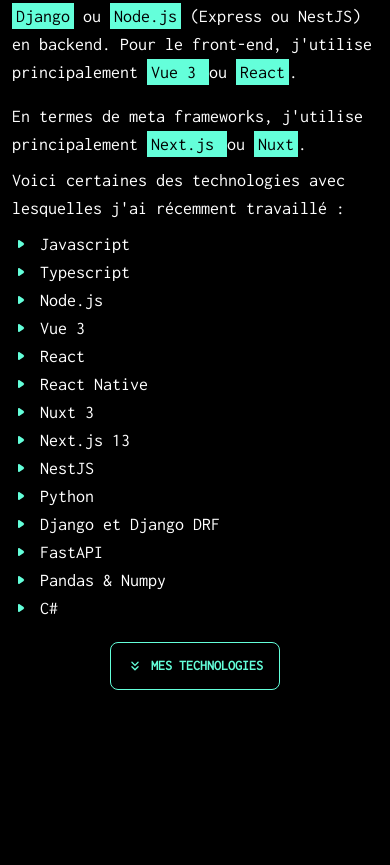
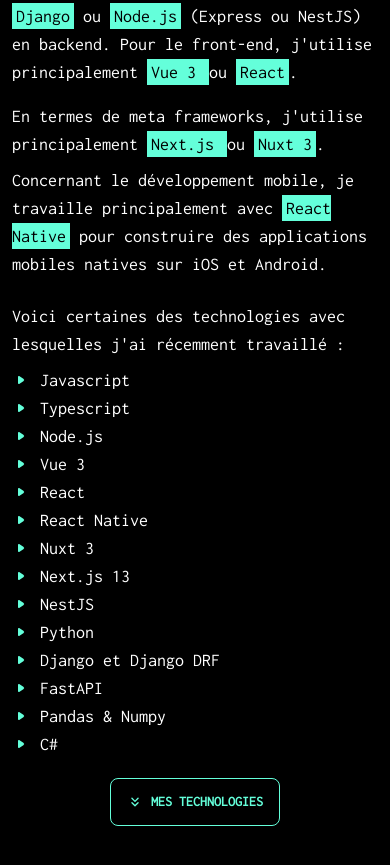
Before and after one commit to hilaliMoncef/portfolio, a Nuxt app: page / in a window 390 px wide. Shown: the part 2146-3011 px from the top of the page. Built offline with nearby package versions, Linux system fonts and the light colour scheme.

Commit message:
FIX : Adding mobile

```diff
--- a/components/Home/AboutMe.vue
+++ b/components/Home/AboutMe.vue
@@ -77,8 +77,19 @@
               target="_blank"
               class="bg-primary p-1 text-black"
             >
-              Nuxt</a
+              Nuxt 3</a
             >.
+          </p>
+          <p class="mb-6">
+            Concernant le développement mobile, je travaille principalement avec
+            <a
+              href="https://reactnative.dev/"
+              target="_blank"
+              class="bg-primary p-1 text-black"
+            >
+              React Native</a
+            >
+            pour construire des applications mobiles natives sur iOS et Android.
           </p>
           <p class="mb-2">
             Voici certaines des technologies avec lesquelles j'ai récemment
```
